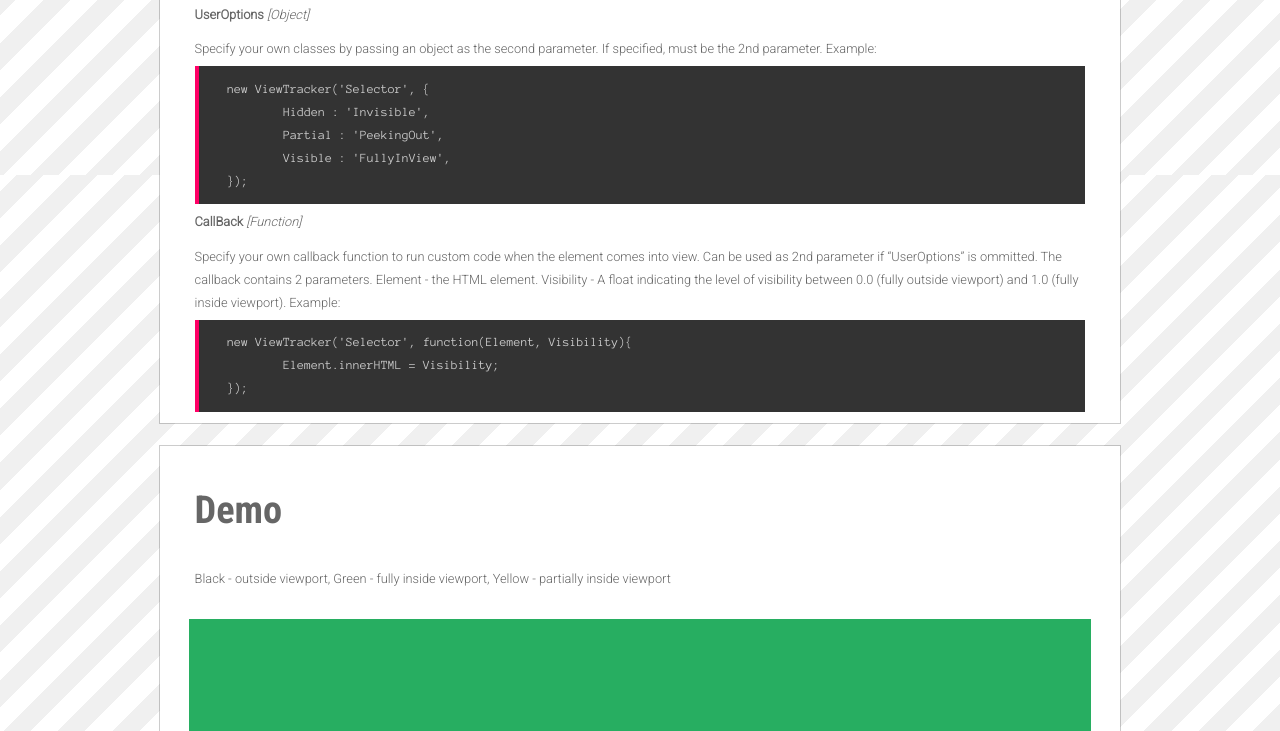
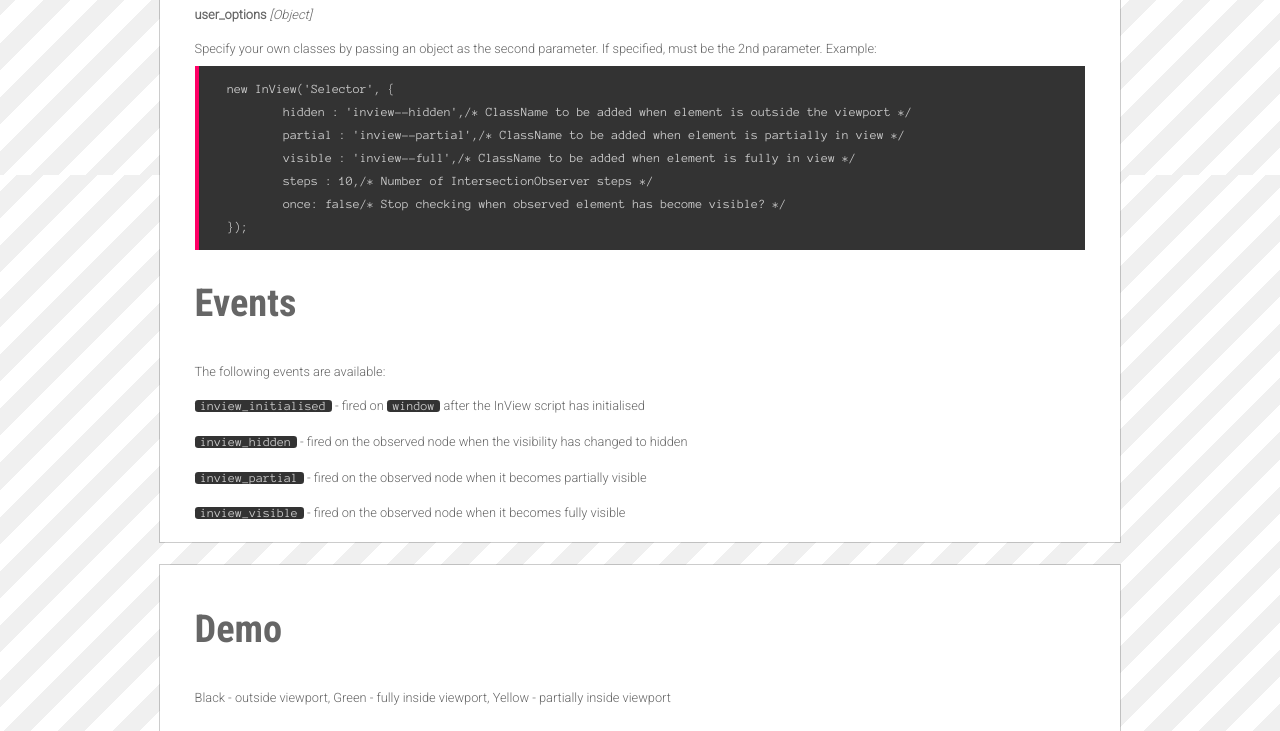
Before and after one commit to shakyjake/InView-JS, a plain HTML site: page index.html in a window 1280 px wide. Shown: the part 625-1356 px from the top of the page. Drawn offline with Linux system fonts and the light colour scheme.

Commit message:
Update demo
Update demo and documentation to use latest script version

```diff
--- a/index.html
+++ b/index.html
@@ -74,17 +74,26 @@
 				color: #FFF;
 			}
 
+			.inline-code {
+				border: none;
+				border-radius: 0.25em;
+				display: inline;
+				margin: 0;
+				padding: 0 0.45em;
+				white-space: normal;
+			}
+
 			section {
 				background: #000;
 				height: 200px;
 				margin: 1.8em 2.25em;
 			}
 
-			.PartialView {
+			.inview--partial {
 				background: #f49c16;
 			}
 
-			.InView {
+			.inview--full {
 				background: #27ae61;
 			}
 
@@ -108,28 +117,31 @@
 			<h2>Check when HTML elements are inside the viewport with IntersectionObserver (to keep test off main thread). You can either add classes for various states or provide your own JS callback function.</h2>
 
 			<h3>Usage</h3>
-			<h4>To use, simply insert a script with a src pointing to inview.js, then initialise it with &ldquo;new ViewTracker('Selector')&rdquo; where &ldquo;Selector&rdquo; is a valid CSS selector.</h4>
-			<code>&lt;script type="text/javascript" src="js/inview.0.1.ug.js"&gt;&lt;/script&gt;
+			<h4>To use, simply insert a script with a src pointing to inview.js, then initialise it with &ldquo;new InView('Selector')&rdquo; where &ldquo;Selector&rdquo; is a valid CSS selector.</h4>
+			<code>&lt;script type="text/javascript" src="js/inview.0.6.ug.js"&gt;&lt;/script&gt;
 &lt;script type="text/javascript"&gt;
 	(function(){
-		new ViewTracker('section');
+		new InView('section');
 	})();
 &lt;/script&gt;
 </code>
 
 			<h3>Optional Parameters</h3>
-			<h4><strong>UserOptions</strong> <em>[Object]</em></h4>
+			<h4><strong>user_options</strong> <em>[Object]</em></h4>
 			<p>Specify your own classes by passing an object as the second parameter. If specified, must be the 2nd parameter. Example:</p>
-			<code>new ViewTracker('Selector', {
-	Hidden : 'Invisible',
-	Partial : 'PeekingOut',
-	Visible : 'FullyInView',
+			<code>new InView('Selector', {
+	hidden : 'inview--hidden',/* ClassName to be added when element is outside the viewport */
+	partial : 'inview--partial',/* ClassName to be added when element is partially in view */
+	visible : 'inview--full',/* ClassName to be added when element is fully in view */
+	steps : 10,/* Number of IntersectionObserver steps */
+	once: false/* Stop checking when observed element has become visible? */
 });</code>
-			<h4><strong>CallBack</strong> <em>[Function]</em></h4>
-			<p>Specify your own callback function to run custom code when the element comes into view. Can be used as 2nd parameter if &ldquo;UserOptions&rdquo; is ommitted. The callback contains 2 parameters. Element - the HTML element. Visibility - A float indicating the level of visibility between 0.0 (fully outside viewport) and 1.0 (fully inside viewport). Example:</p>
-			<code>new ViewTracker('Selector', function(Element, Visibility){
-	Element.innerHTML = Visibility;
-});</code>
+			<h3>Events</h3>
+			<p>The following events are available:</p>
+			<p><code class="inline-code">inview_initialised</code> - fired on <code class="inline-code">window</code> after the InView script has initialised</p>
+			<p><code class="inline-code">inview_hidden</code> - fired on the observed node when the visibility has changed to hidden</p>
+			<p><code class="inline-code">inview_partial</code> - fired on the observed node when it becomes partially visible</p>
+			<p><code class="inline-code">inview_visible</code> - fired on the observed node when it becomes fully visible</p>
 
 		</header>
 		<main>
@@ -149,12 +161,12 @@
 			<section></section>
 			<section></section>
 		</main>
-		<script type="text/javascript" src="js/inview.0.1.ug.js"></script>
+		<script type="text/javascript" src="js/inview.0.6.ug.js"></script>
 		<script type="text/javascript">
 
 			(function(){
 
-				new ViewTracker('section');
+				new InView('section');
 
 			})();
 
```
